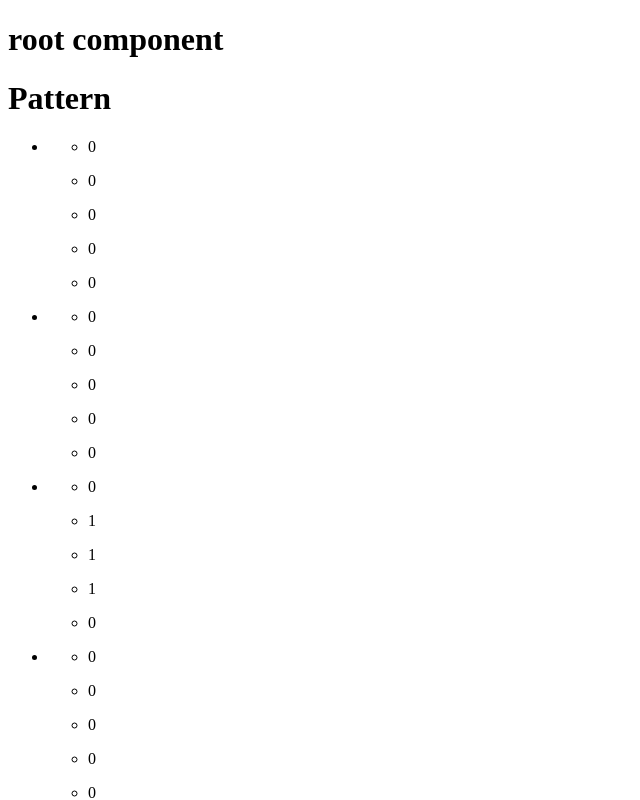
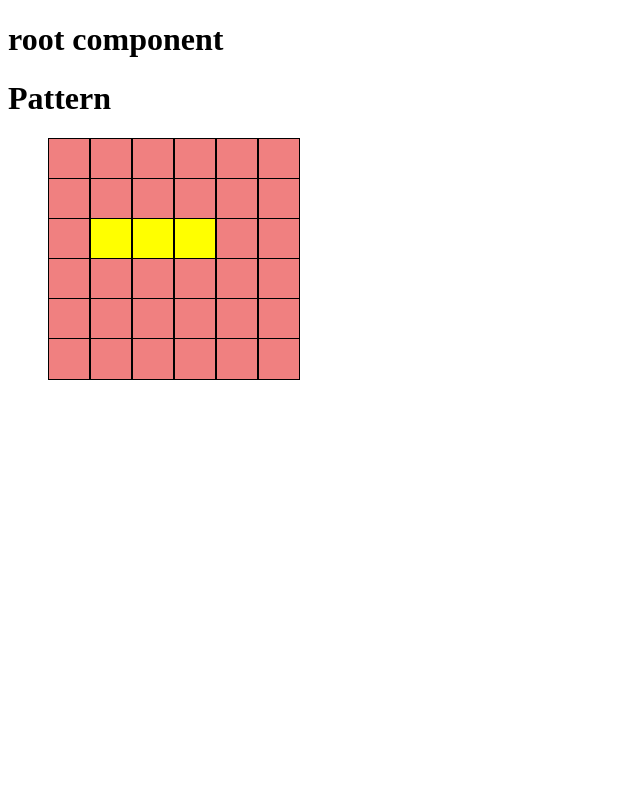
Before and after one commit to hedgehogus/PatternCreator, an Angular app in the folder pattern-creator/: page / in a window 1280 px wide. Shown: the top 800 px of the page, without its empty margins (0-640 px from the left). Built offline with nearby package versions, Linux system fonts and the light colour scheme.

Commit message:
simple styles and listeners

```diff
--- a/pattern-creator/src/app/mock-pattern.ts
+++ b/pattern-creator/src/app/mock-pattern.ts
@@ -1,11 +1,12 @@
 import { Pattern } from './pattern';
 
 export const PATTERN : Pattern = {
-    "cells": [[0,0,0,0,0],
-            [0,0,0,0,0],
-            [0,1,1,1,0],
-            [0,0,0,0,0],
-            [0,0,0,0,0]]
-    //length: this.cells[0].length,
-    //width: this.cells.length
+    cells: [[0,0,0,0,0,0],
+            [0,0,0,0,0,0],
+            [0,1,1,1,0,0],
+            [0,0,0,0,0,0],
+            [0,0,0,0,0,0],
+            [0,0,0,0,0,0]],
+    length: 5,
+    width: 5
 }
--- /dev/null
+++ b/pattern-creator/src/app/pattern.component.css
@@ -0,0 +1,30 @@
+ul {
+  list-style-type: none;
+}
+.row li {
+    display:inline-block;
+    margin: 0;
+}
+
+.cell {
+    height: 40px;
+    width: 40px;
+    border: 1px solid black;
+    overflow:auto;
+}
+
+.row ul {
+    margin: 0;
+    padding: 0;
+    height: 40px;
+}
+
+
+
+.default {
+    background: lightcoral;
+}
+
+.selected {
+    background: yellow;
+}
--- a/pattern-creator/src/app/pattern.component.ts
+++ b/pattern-creator/src/app/pattern.component.ts
@@ -6,30 +6,40 @@ import { Pattern } from './pattern';
 @Component({
   selector: 'pattern-component',
   template: `<h1>Pattern</h1>
-            <ul>
-                <li *ngFor = "let row of cells">
+            <ul class="pattern">
+                <li class="row" *ngFor = "let row of pattern.cells,let i=index">
                     <ul>
-                        <li *ngFor = "let cell of row">
-                            <p>{{cell}}<p>
+                        <li *ngFor = "let cell of row, let j=index" >
+                            <div (click)="change(cell,i,j )" class="cell" [class.default]="cell === 0" [class.selected]="cell === 1">  </div>
                         </li>
                     </ul>
                 </li>
             </ul>
-            `
+            `  ,
+    styleUrls: ['./pattern.component.css']
 })
 
 export class PatternComponent {
     pattern: Pattern;
-    cells: number[][];
 
     getInitialPattern():void{
         this.pattern = PATTERN;
-        this.cells = this.pattern.cells;
     }
 
     ngOnInit(): void {
-
         this.getInitialPattern();
     }
 
+    change(cell, i, j){
+        //debugger;
+
+        if (cell === 0){
+            this.pattern.cells[i][j] = 1;
+        } else if (cell === 1){
+            this.pattern.cells[i][j] = 0;
+        }
+        //console.log(cell, i,j);
+
+    }
+
 }
--- a/pattern-creator/src/app/pattern.ts
+++ b/pattern-creator/src/app/pattern.ts
@@ -1,8 +1,8 @@
 export class Pattern {
    // id: number;
    // name: string;
-    //length: number;
-   // width: number;
+    length: number;
+    width: number;
     cells: number[][];
     //mainColor: string;
     //backgroungColor: string;
```
